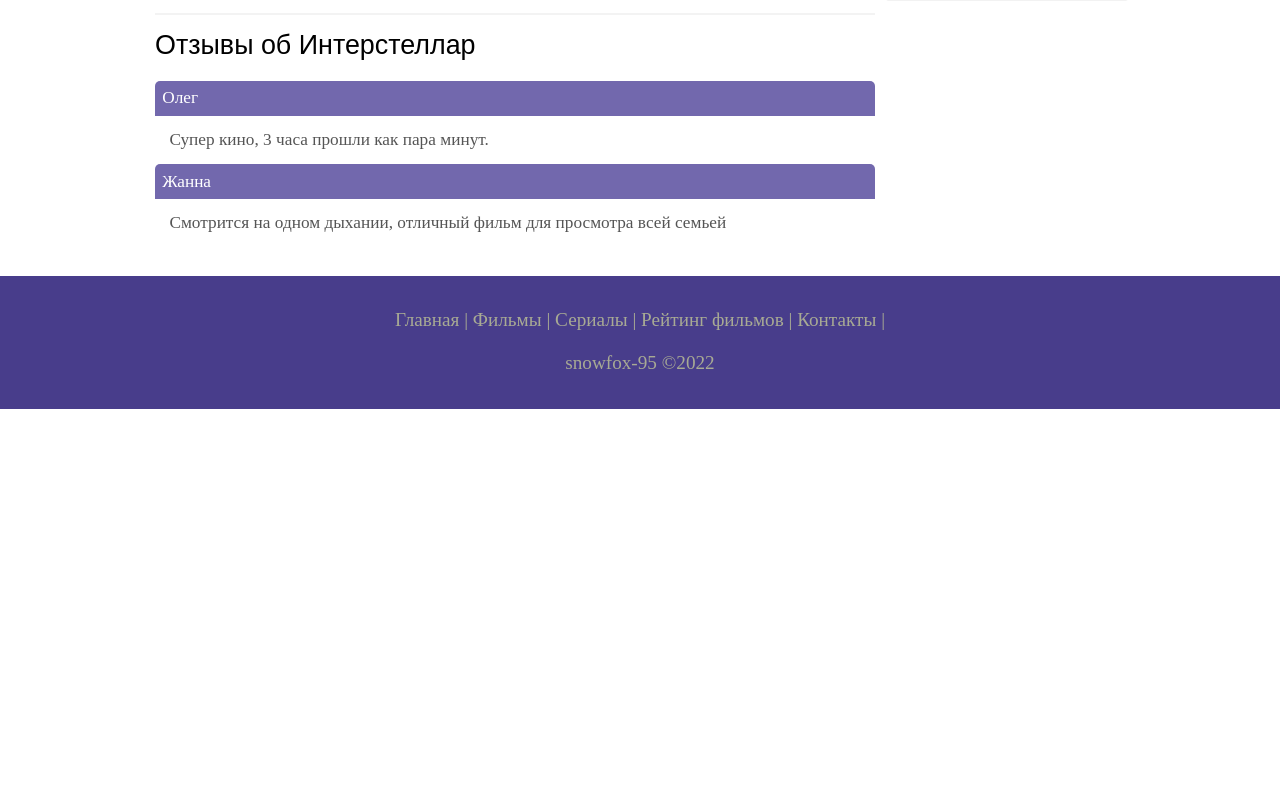
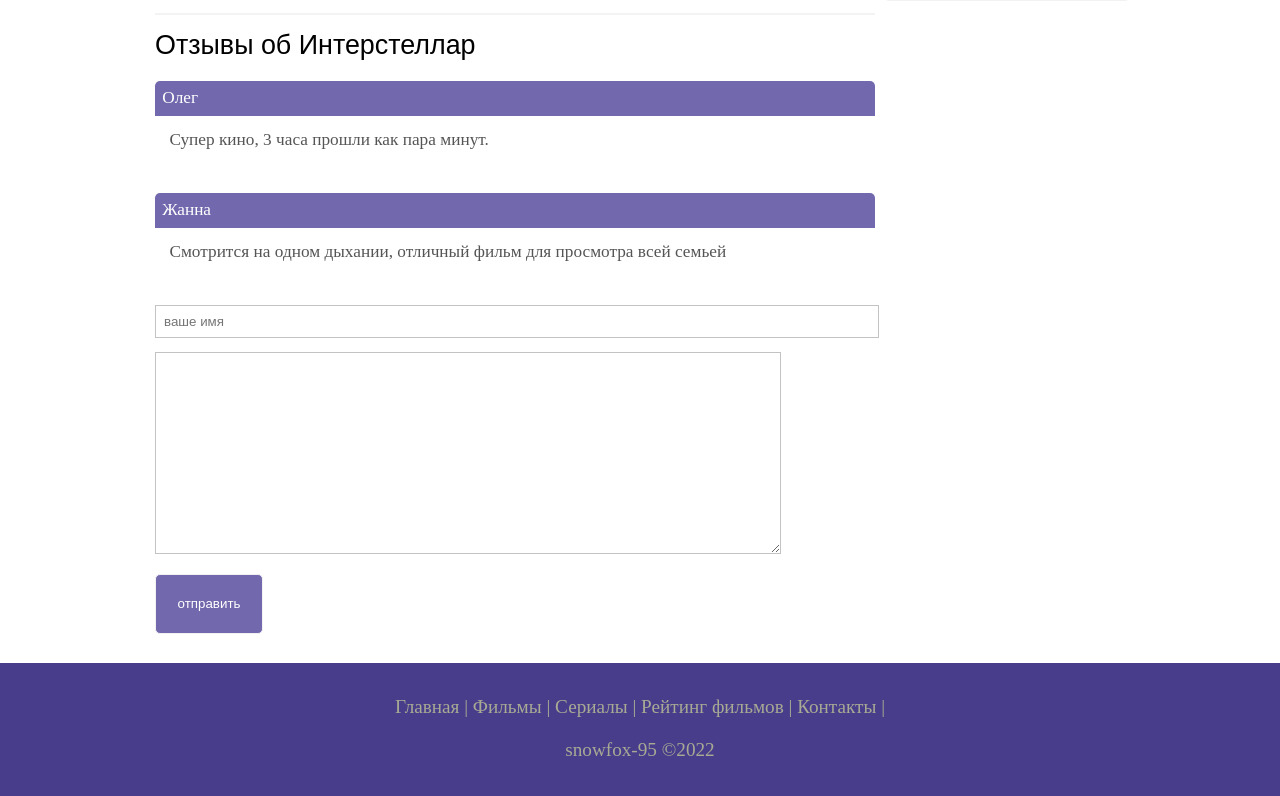
Before and after one commit to SnowFox-95/MyFilmMonster, a PHP site: page /show.html in a window 1280 px wide. Shown: the part 955-1751 px from the top of the page. Before the commit the page ends 1364 px from the top, so only its background shows below. Run offline with PHP 8.4, Linux system fonts and the light colour scheme.

Commit message:
form_review

```diff
--- a/assets/css/style.css
+++ b/assets/css/style.css
@@ -258,6 +258,31 @@
   padding-left: 2%;
 }
 
+.send{
+  margin-bottom: 4%;
+}
+
+.send input[type="text"], textarea{
+  border:solid 1px #c3c3c3;
+  margin-bottom: 2%;
+}
+
+.send input[type="text"]{
+  width: 98%;
+}
+
+.send textarea{
+  width: 624px;
+  height: 200px;
+}
+
+.send input[type="submit"]{
+  background-color: #7268ad;
+  padding: 3%;
+  color:#fff;
+  border-radius: 5px;
+}
+
 .footer {
   width: 100%;
   height: 100px;
--- a/show.html
+++ b/show.html
@@ -120,11 +120,20 @@
             <div class="review_text">
               Супер кино, 3 часа прошли как пара минут.
             </div>
+          </div>
+          <div class="reviews">
             <div class="review_name">Жанна</div>
             <div class="review_text">
               Смотрится на одном дыхании, отличный фильм для просмотра всей
               семьей
             </div>
+          </div>
+          <div class="send">
+            <form method="post"action="#" id="review">
+              <input type="text" name="review_name" placeholder="ваше имя">
+              <textarea name="review_text"></textarea>
+              <input type="submit" value="отправить">
+            </form>
           </div>
         </div>
       </div>
```
